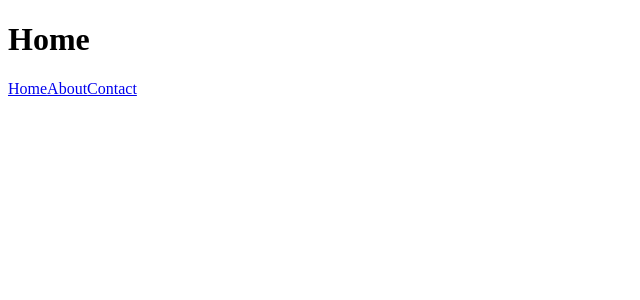
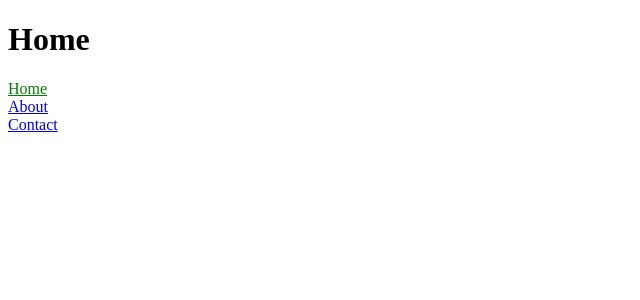
Before and after one commit to orionsoft/react-router-demo, a React app: page / in a window 1280 px wide. Shown: the top 300 px of the page, without its empty margins (0-640 px from the left). Built offline with nearby package versions, Linux system fonts and the light colour scheme.

Commit message:
styling active links

```diff
--- a/src/App.js
+++ b/src/App.js
@@ -1,5 +1,5 @@
 import React from 'react'
-import { Router, Route, Link, browserHistory} from 'react-router'
+import {Router, Route, Link, browserHistory} from 'react-router'
 
 const Home = () => <div><h1>Home</h1><Links/></div>
 const About = () => <div><h1>About</h1><Links/></div>
@@ -7,9 +7,9 @@ const Contact = () => <div><h1>Contact</h1><Links/></div>
 
 const Links = () =>
   <nav>
-    <Link to='/'>Home</Link>
-    <Link to='/about'>About</Link>
-    <Link to='/contact'>Contact</Link>
+    <Link activeStyle={{color: 'green'}} to='/'>Home</Link>
+    <Link activeStyle={{color: 'green'}} to='/about'>About</Link>
+    <Link activeClassName={'active'} to='/contact'>Contact</Link>
   </nav>
 
 export default class App extends React.Component {
--- a/src/index.html
+++ b/src/index.html
@@ -3,6 +3,14 @@
   <head>
     <meta charset="utf-8">
     <title>React Router</title>
+    <style>
+      nav a {
+        display:block;
+      }
+      .active {
+        color: green;
+      }
+    </style>
   </head>
   <body>
     <div id="app"></div>
```
